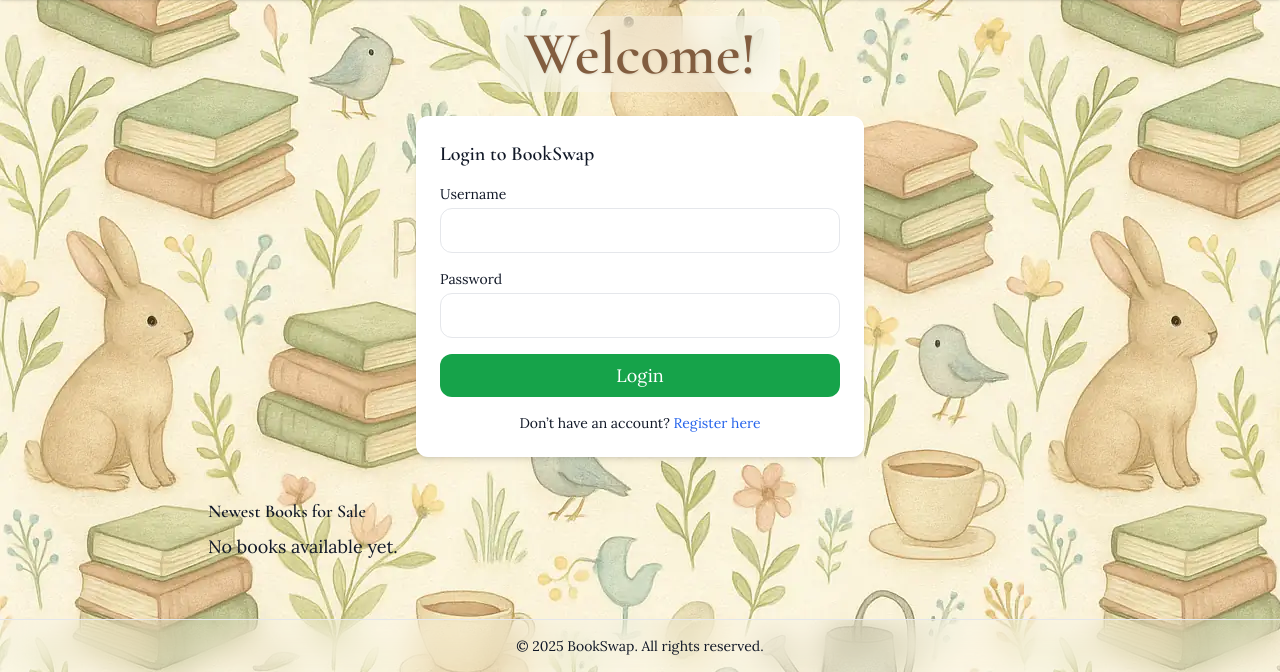
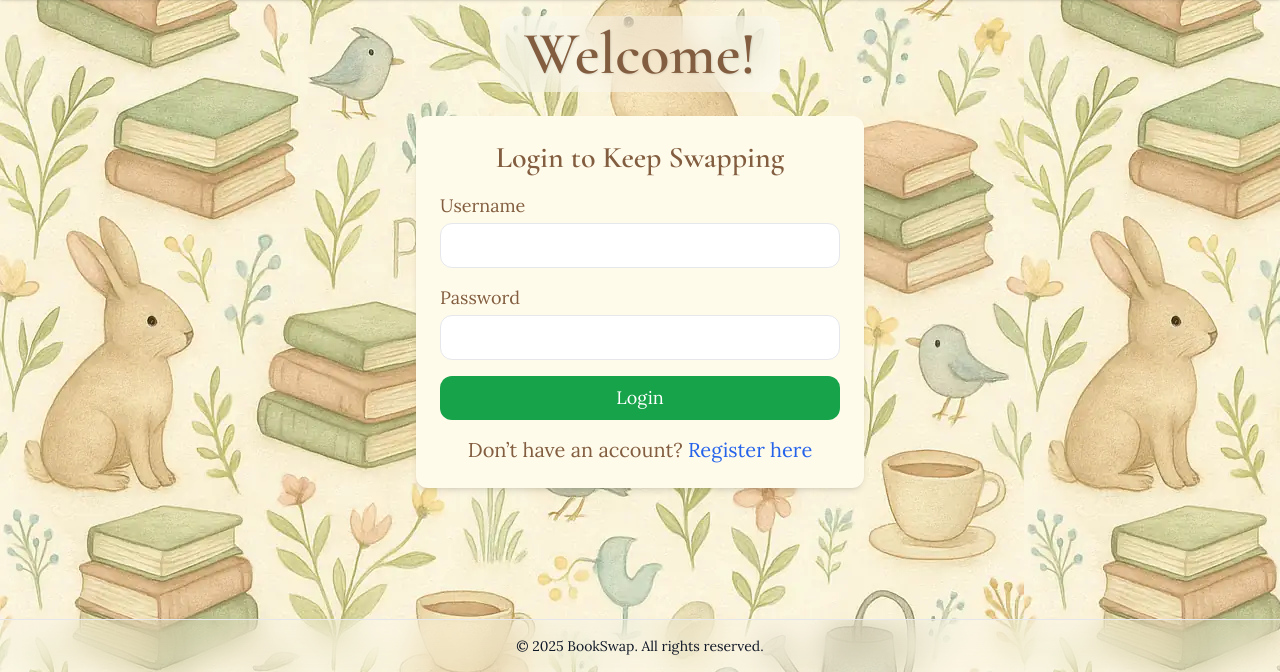
Before and after one commit to Web-Development-UAlberta/exsm-3951-exsm-3943-spring-2025-python-c-project-bookswap-besties-v2-even-bestier, a Django app: page / in a window 1280 px wide. Shown: the part 128-800 px from the top of the page. Run offline with Django 5.2, Linux system fonts and the light colour scheme; some libraries are stand-ins or nearby versions.

Commit message:
style my library, login, signup pages

```diff
--- a/src/exsm3951_bookswap/templates/auth/login.html
+++ b/src/exsm3951_bookswap/templates/auth/login.html
@@ -9,7 +9,7 @@
   </h2>
 </div>
 
-<div class="max-w-md mx-auto bg-white rounded-xl shadow-md p-6">
+<div class="max-w-md mx-auto bg-amber-50 rounded-xl shadow-md p-6">
   {% if messages %}
         {% for message in messages %}
         {% if message.tags == 'success' %}
@@ -23,40 +23,27 @@
         {% endif %}
     {% endfor %}
     {% endif %}
-  <h2 class="text-xl font-semibold mb-4">Login to BookSwap</h2>
+  <h2 class="text-3xl font-semibold mb-4 text-center text-[#825d3f]">Login to Keep Swapping</h2>
 
   <form method="post">
     {% csrf_token %}
     <div class="mb-4">
-      <label class="block text-sm font-medium mb-1">Username</label>
+      <label class="block text-md font-medium mb-1 text-[#825d3f]">Username</label>
       <input type="text" name="username" required class="w-full border rounded-xl px-3 py-2">
     </div>
     <div class="mb-4">
-      <label class="block text-sm font-medium mb-1">Password</label>
+      <label class="block text-md font-medium mb-1 text-[#825d3f]">Password</label>
       <input type="password" name="password" required class="w-full border rounded-xl px-3 py-2">
     </div>
-    <button type="submit" class="w-full bg-green-600 text-white py-2 rounded-xl hover:bg-blue-700">
+    <button type="submit" class="text-lg w-full bg-green-600 text-white py-2 rounded-xl hover:bg-green-700">
       Login
     </button>
   </form>
 
-  <p class="text-sm text-center mt-4">
+  <p class="text-xl text-center mt-4 text-[#825d3f]">
     Don’t have an account?
-    <a href="{% url 'signup' %}" class="text-blue-600 hover:underline">Register here</a>
+    <a href="{% url 'signup' %}" class="text-xl text-blue-600 hover:underline">Register here</a>
   </p>
 </div>
 
-<div class="mt-10">
-  <h3 class="text-lg font-semibold mb-2">Newest Books for Sale</h3>
-  <div class="grid grid-cols-2 sm:grid-cols-3 gap-4">
-    {% for book in newest_books %}
-      <div class="bg-white shadow rounded-xl p-2 text-center">
-        <p class="font-medium">{{ book.title }}</p>
-        <p class="text-sm text-gray-600">{{ book.author }}</p>
-      </div>
-    {% empty %}
-      <p>No books available yet.</p>
-    {% endfor %}
-  </div>
-</div>
 {% endblock %}
```
Also changed, not shown: src/exsm3951_bookswap/templates/auth/signup.html (+11 -11 lines), src/exsm3951_bookswap/templates/library/my_library.html (+31 -11 lines).
